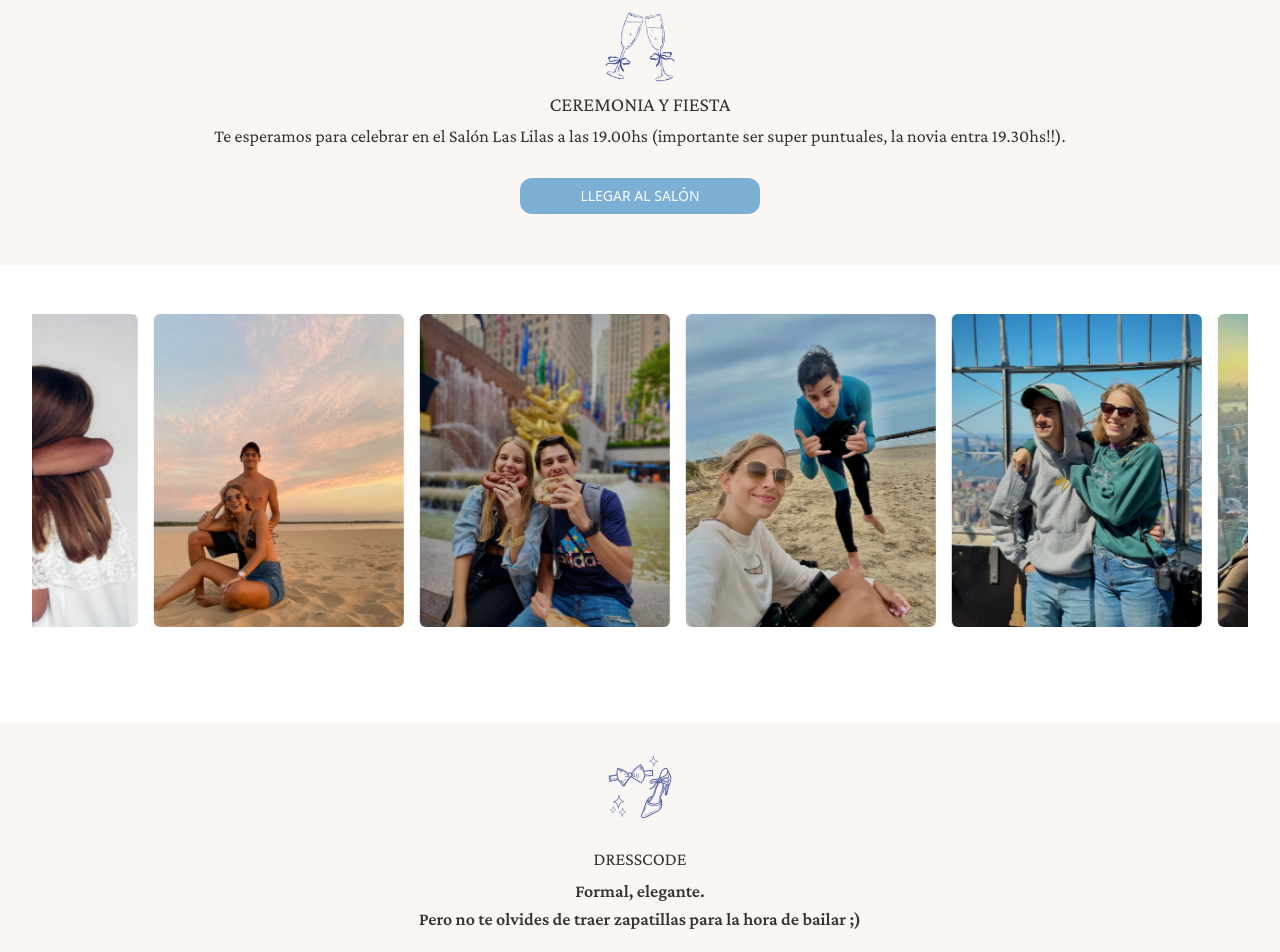
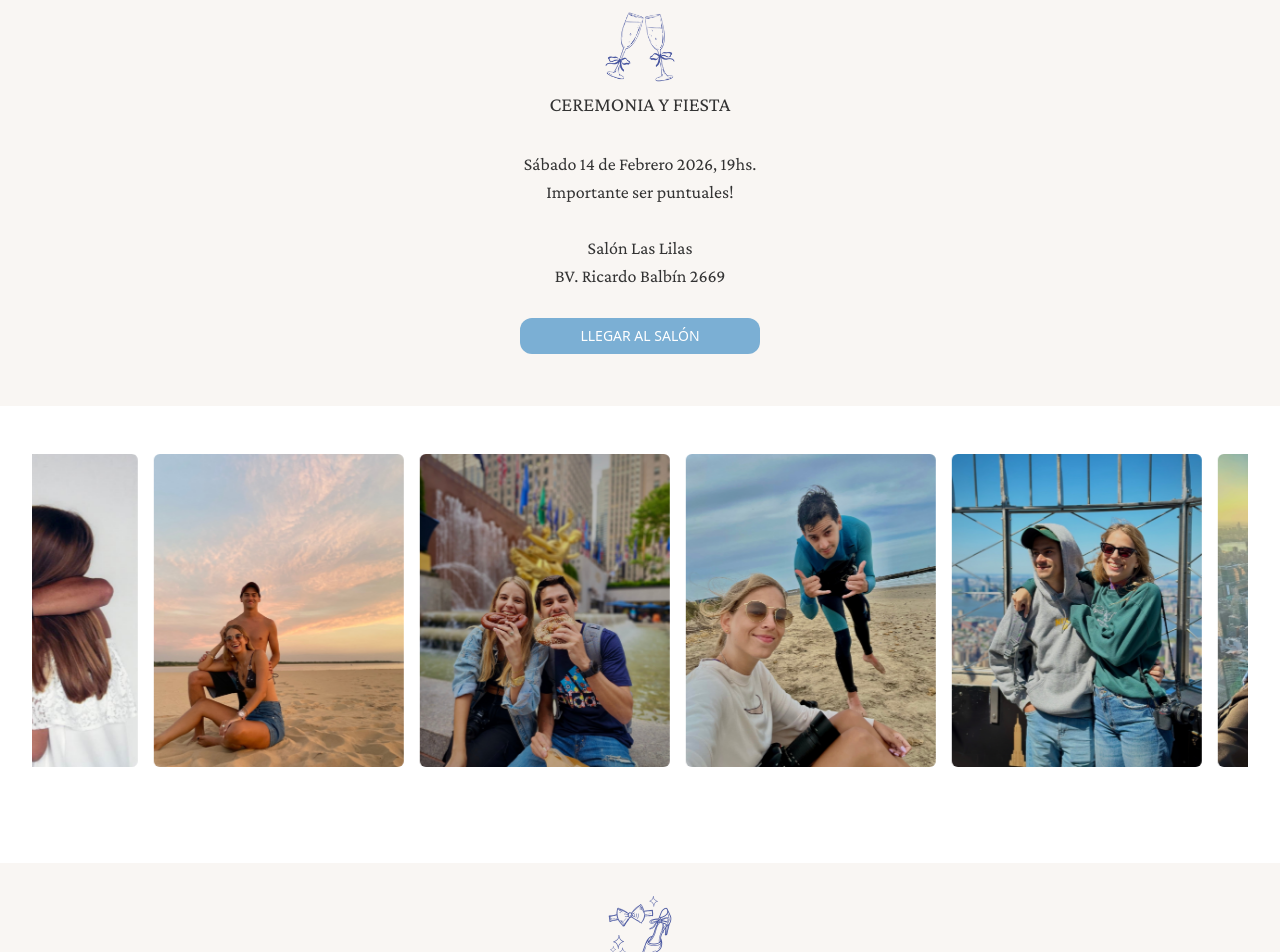
Before and after one commit to damoregui/miltonycami-invitacion, a React (Vite) app: page / in a window 1280 px wide. Shown: the part 1220-2172 px from the top of the page. Built offline with nearby package versions, Linux system fonts and the light colour scheme.

Commit message:
adding last modifications for Cami regarding tests

```diff
--- a/src/App.jsx
+++ b/src/App.jsx
@@ -159,8 +159,13 @@ function OriginalApp() {
       <section className="pt-8 pb-8 flex flex-col justify-center items-center bg-[#f9f6f3] max-w-full">
         <div data-animate="reveal" style={{ '--reveal-transform': 'translateX(-100px)' }}>
           <Card icon="/img/copas.png" title="CEREMONIA Y FIESTA"
-            text="Te esperamos para celebrar en el Salón Las Lilas a las 19.00hs
-            (importante ser super puntuales, la novia entra 19.30hs!!)."
+            text="
+            Sábado 14 de Febrero 2026, 19hs.
+            Importante ser puntuales!
+
+            Salón Las Lilas
+            BV. Ricardo Balbín 2669"
+
             link="https://maps.app.goo.gl/Aea5oom663xVbsnd8" button="Llegar al salón" />
         </div>
       </section>
@@ -193,8 +198,8 @@ function OriginalApp() {
           <img src="/img/code.png" alt="Codigo de Vestimenta" className="w-16 h-16" />
           <div className="pt-2"><img src="/img/linea.png" className="w-[1000px] h-[10px]" /></div>
           <div className="pt-1">
-            <p className="text-lg pt-1 text-center text-[#333333] font-principal">DRESSCODE</p>
-            <p className="text-lg pt-1 text-center text-[#333333] font-semibold font-principal">Formal, elegante. <br /> Pero no te olvides de traer zapatillas para la hora de bailar ;)</p>
+            <p className="text-lg pt-1 text-center text-[#333333] font-principal">DRESSCODE FORMAL</p>
+            <p className="text-lg pt-1 text-center text-[#333333] font-semibold font-principal">No te olvides de traer zapatillas para la hora de bailar ;)</p>
           </div>
         </div>
       </section>
@@ -242,7 +247,7 @@ function OriginalApp() {
           <img src="/img/asistencia.png" className="w-[70px] h-[70px]" />
           <div className="relative z-10 text-[#333]">
             <h4 className="text-[#333333] text-lg font-principal uppercase font-semibold pb-1 text-center">CONFIRMACIÓN DE ASISTENCIA</h4>
-            <h2 className="text-xl pt-2 pb-1 font-principal">¡Decile <span className="text-xl uppercase">"Sí acepto"</span> <br /> a nuestra invitación!</h2>
+            <h2 className="text-xl pt-2 pb-1 font-principal">¡Decile <span className="text-xl uppercase">"Sí acepto"</span> <br /> a nuestra invitación antes del 31 de diciembre!</h2>
             <a href="https://docs.google.com/forms/d/1_FUmFUrmEmhXcNydf21CsXzmu2ZkJ46d3IBZtyDM-C0/viewform?edit_requested=true" target="_blank" rel="noopener noreferrer"
               className="mt-3 inline-block bg-primario text-white font-principal uppercase rounded-xl text-[18px] py-2 px-2 w-60 hover:bg-terciario text-center">
               ¡Confirmar Asistencia!
@@ -355,7 +360,7 @@ function OriginalApp() {
       <section className="bg-primario max-w-full" data-animate="reveal">
         <div className="flex flex-col justify-center items-center text-center p-8">
           <p className="text-white text-lg font-principal tracking-wide">
-            ¡Gracias por ser parte de este capitulo tan importante de nuestras vidas!
+            ¡Gracias por ser parte de este momento importante de nuestras vidas!
           </p>
         </div>
       </section>
@@ -470,12 +475,24 @@ function Sep() { return <div className="flex flex-col items-center"><span classN
 function Card({ icon, title, text, button, link }) {
   return (
     <section className="flex flex-col items-center justify-center text-center px-10 py-5">
-      <div><img src={icon} alt={title} className="w-[70px] h-[70px]" /></div>
-      <div className="text-center"><p className="text-[#333] font-principal uppercase text-xl pb-1 pt-2">{title}</p></div>
+      <div>
+        <img src={icon} alt={title} className="w-[70px] h-[70px]" />
+      </div>
+      <div className="text-center">
+        <p className="text-[#333] font-principal uppercase text-xl pb-1 pt-2">
+          {title}
+        </p>
+      </div>
       <div className="flex flex-col justify-center items-center text-center">
-        <p className="pb-3 text-[#333333] font-principal text-lg">{text}</p>
-        <a href={link} target="_blank" rel="noopener noreferrer"
-          className="bg-terciario text-white hover:bg-primario rounded-xl mt-2 text-sm uppercase py-2 px-2 w-60 inline-block text-center">
+        <p className="pb-3 text-[#333333] font-principal text-lg whitespace-pre-line">
+          {text}
+        </p>
+        <a
+          href={link}
+          target="_blank"
+          rel="noopener noreferrer"
+          className="bg-terciario text-white hover:bg-primario rounded-xl mt-2 text-sm uppercase py-2 px-2 w-60 inline-block text-center"
+        >
           {button}
         </a>
       </div>
--- a/src/index.css
+++ b/src/index.css
@@ -137,3 +137,7 @@ html {
 .mb-2{
   margin-bottom: 1rem;
 }
+
+.card-text {
+  white-space: pre-line;
+}
```
